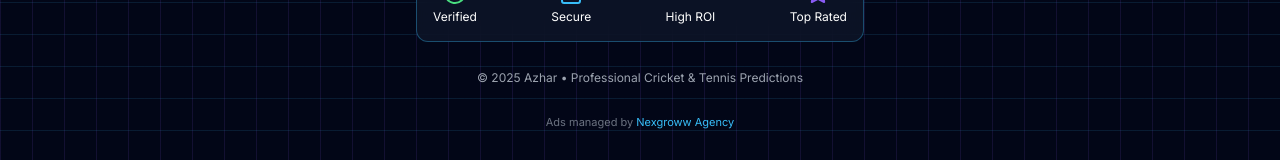
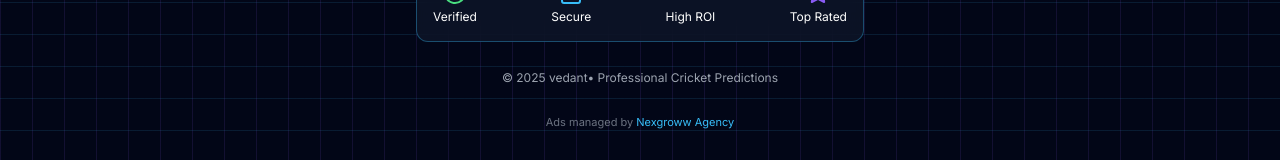
Before and after one commit to piyushbairwa003-ops/vedant45, a plain HTML site: page index.html in a window 1280 px wide. Shown: the part 510-670 px from the top of the page. Drawn offline with nearby package versions, Linux system fonts and the light colour scheme.

Commit message:
Update index.html

```diff
--- a/index.html
+++ b/index.html
@@ -138,7 +138,7 @@ body{
 
 <!-- FOOTER -->
 <p class="text-xs text-gray-400">
-  © 2025 Azhar • Professional Cricket & Tennis Predictions
+  © 2025 vedant• Professional Cricket Predictions
 </p>
 
 <p class="text-[11px] text-gray-500">
```
